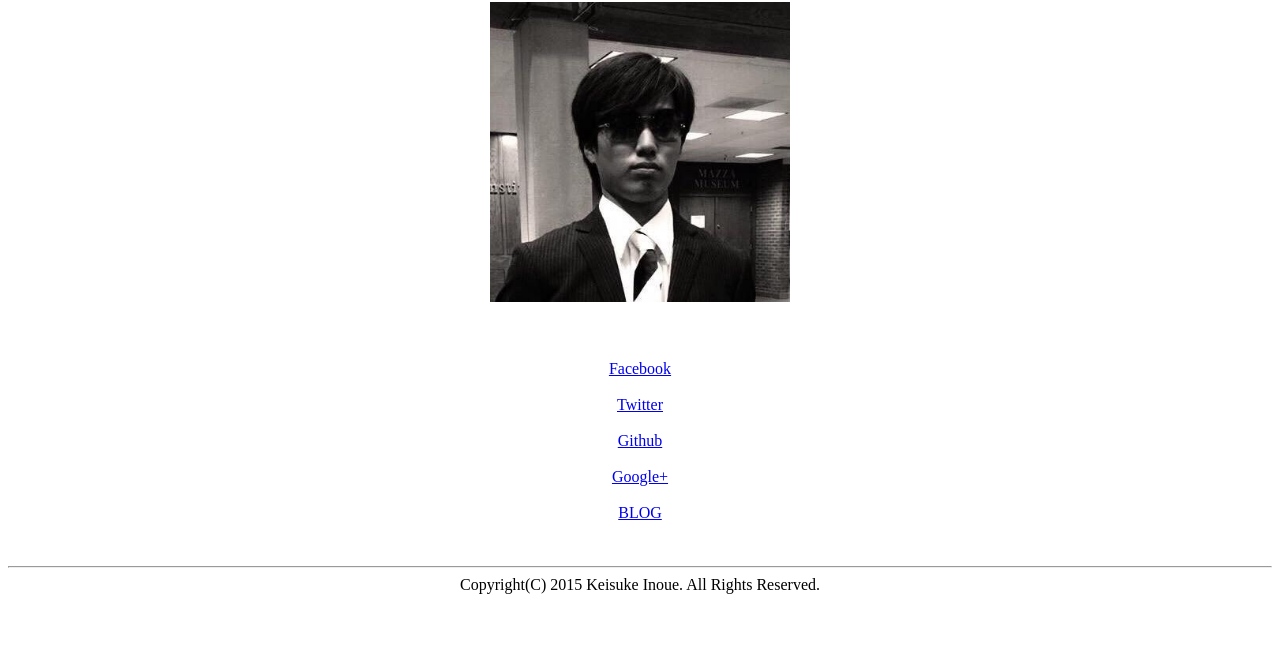
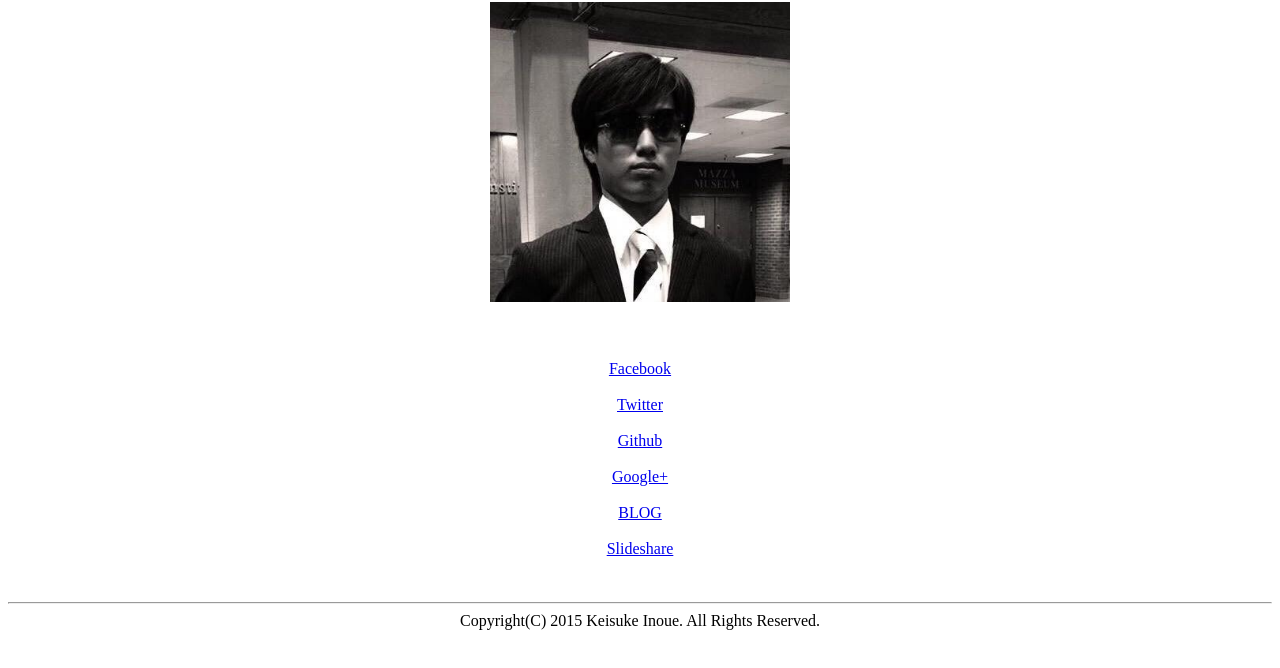
Before and after one commit to keisukeoni/keisukeinoue.net, a plain HTML site: page index.html in a window 1280 px wide. Shown: the part 78-746 px from the top of the page. Drawn offline with Linux system fonts and the light colour scheme.

Commit message:
add slideshare link

```diff
--- a/index.html
+++ b/index.html
@@ -16,6 +16,7 @@
 		<a href="https://github.com/keisuke-oni/" target="_blank">Github</a><br /><br />
 		<a href="https://plus.google.com/u/0/111917788103053317850/posts" target="_blank">Google+</a><br /><br />
 		<a href="http://blog.keisukeinoue.net/" target="_blank">BLOG</a><br /><br />
+		<a href="http://www.slideshare.net/keisuke-oni" target="_blank">Slideshare</a><br /><br />
 		<br />
 		<hr />
 		Copyright(C) 2015 Keisuke Inoue. All Rights Reserved.
```
